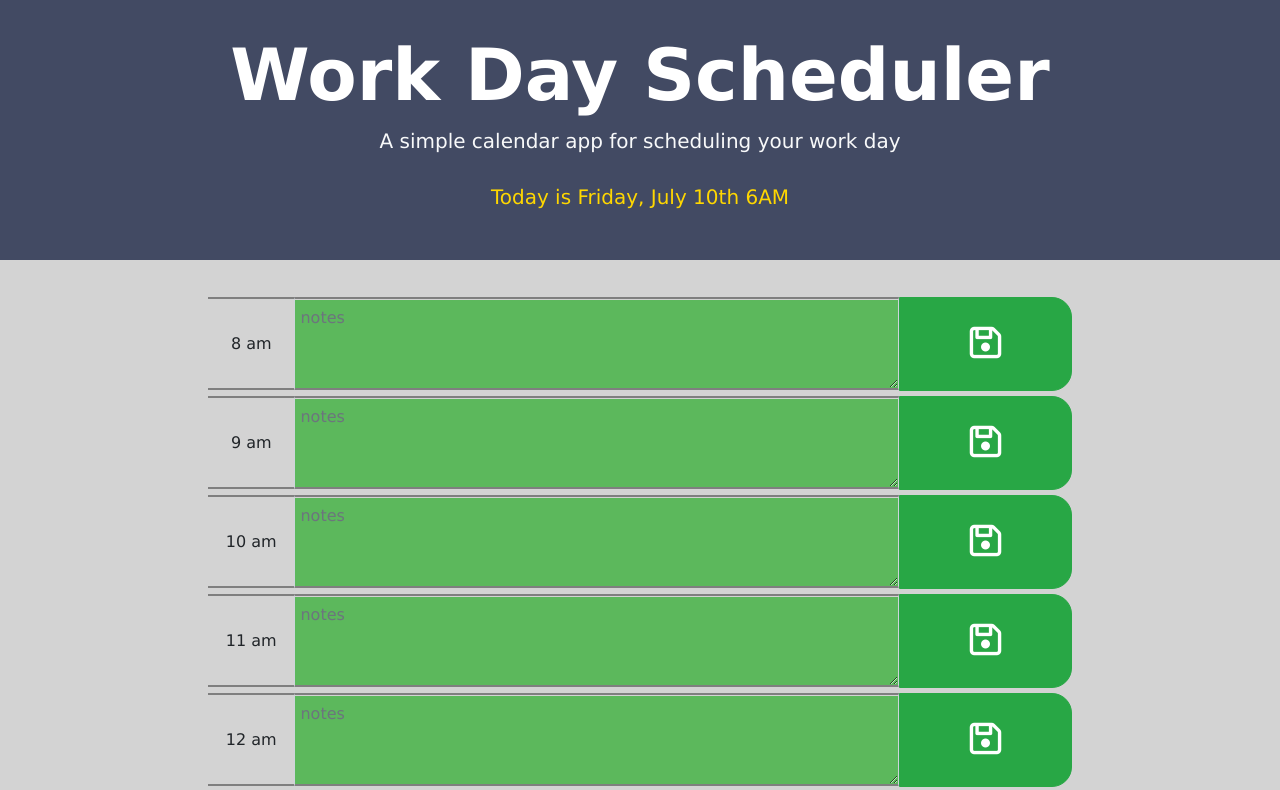
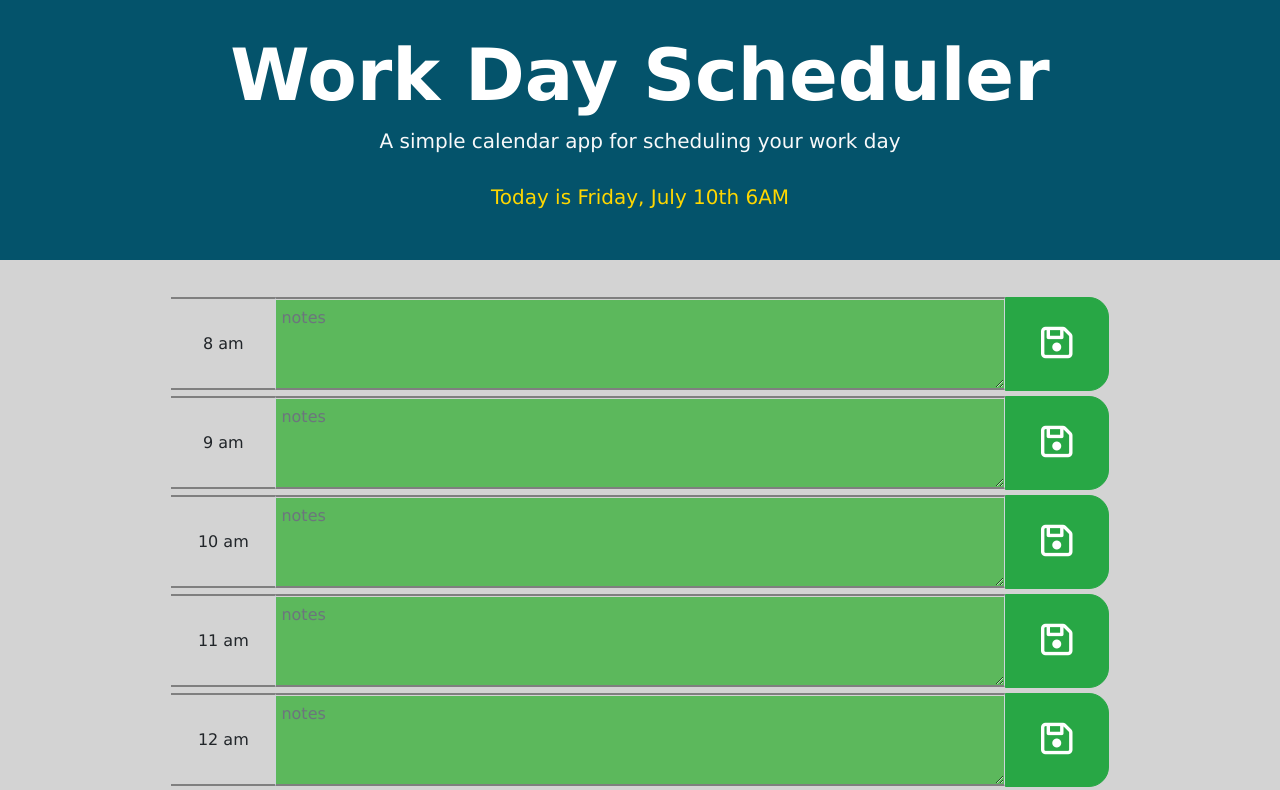
Before and after one commit to bigchsta62/singleDayCalendar, a plain HTML site: page index.html in a window 1280 px wide. Shown: the top 790 px of the page. Drawn offline with nearby package versions, Linux system fonts and the light colour scheme.

Commit message:
made small styling changes, deleted unneccessary file

```diff
--- a/assets/script.js
+++ b/assets/script.js
@@ -23,12 +23,12 @@ $(document).ready(function () {
 
         const id = ++textID;
 
-        row = $('<div class="form-row col-10">');
+        row = $('<div class="form-row col-12">');
         label = $('<label class="col-1 text-wrap" id="hour">0</label>');
         // WHEN I click into a timeblock
         // THEN I can enter an event
         textArea = $('<textarea type="text" name="notes" placeholder="notes" class="col-7 form-control" rows="3" id="textArea' + id + '"></textarea>');
-        btn = $('<button type="submit" class="col-2 btn btn-primary" id="saveBtn"><i style="font-size:36px" class="far">&#xf0c7;</i></button>');
+        btn = $('<button type="submit" class="col-1 btn btn-primary" id="saveBtn"><i style="font-size:36px" class="far">&#xf0c7;</i></button>');
         //Make row with with all the pieces
         row.append(label);
         row.append(textArea)
--- a/assets/style.css
+++ b/assets/style.css
@@ -13,7 +13,8 @@ body {
 }
 
 .jumbotron {
-    background-color: rgb(66, 74, 99);
+    background-color: rgb(4, 83, 107);
+
     padding: 2rem 0rem;
     border-radius: 0%;
 }
--- a/index.html
+++ b/index.html
@@ -30,7 +30,6 @@
     </main>
     <script src="https://ajax.googleapis.com/ajax/libs/jquery/3.5.1/jquery.min.js"></script>
     <script src="assets/moment/moment.min.js"></script>
-    <script src="assets/localStorage.js"></script>
     <script src="../singleDayCalendar/assets/script.js"></script>
     <script src="https://code.jquery.com/jquery-3.4.1.min.js"></script>
     <script src="https://cdnjs.cloudflare.com/ajax/libs/moment.js/2.24.0/moment.min.js"></script>
```
Also changed, not shown: assets/localStorage.js (added).
